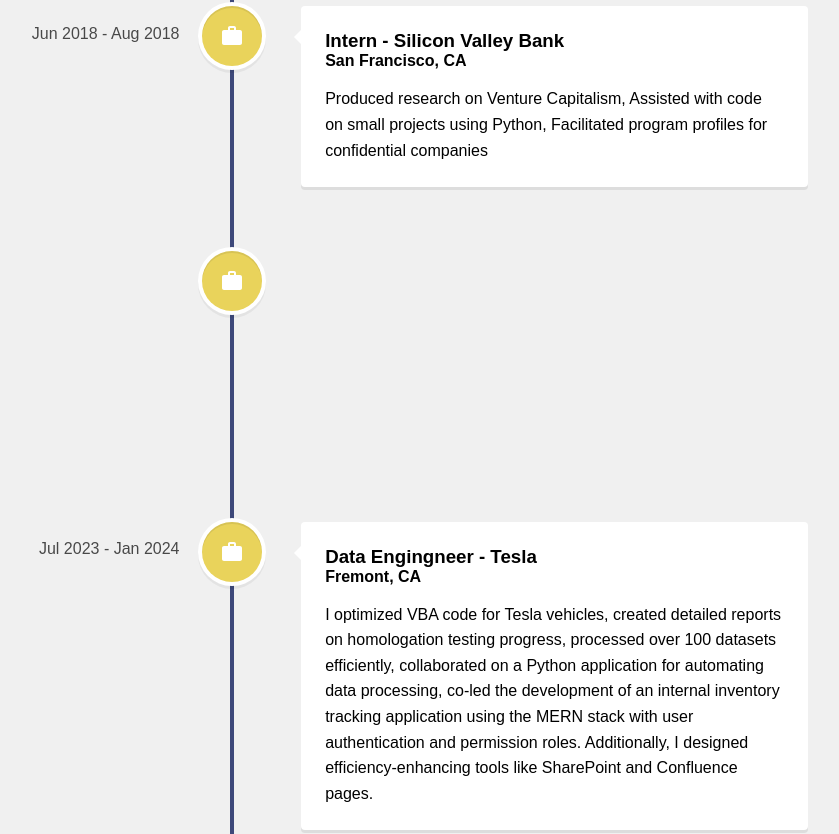
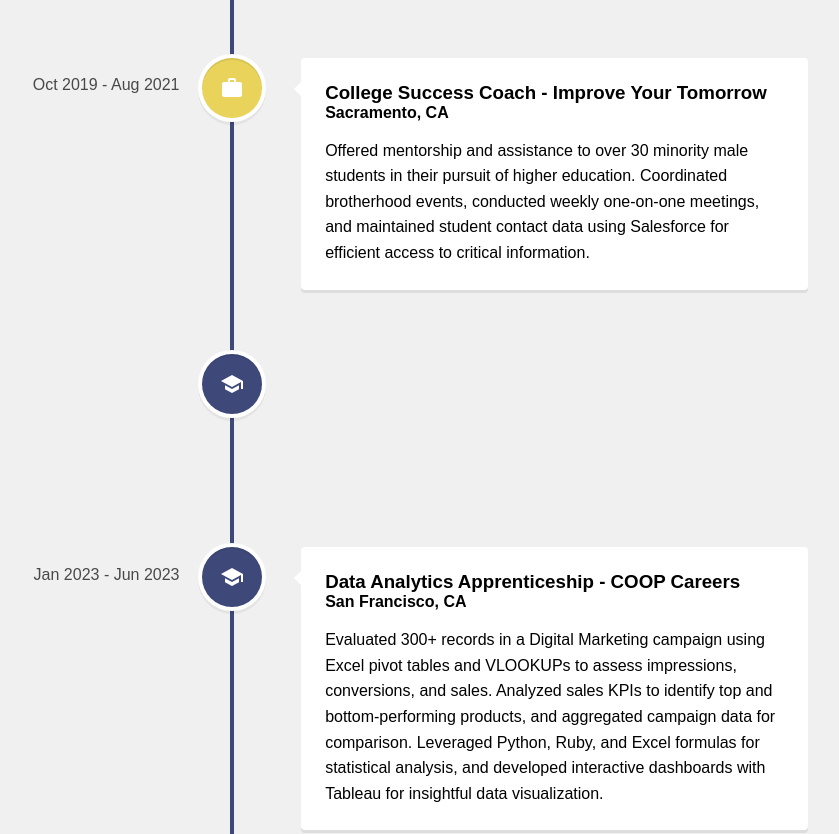
Before and after one commit to kylehazell/kylehazell.github.io, a React (Create React App) app: page /experience in a window 1280 px wide. Shown: the part 694-1528 px from the top of the page, without its empty margins (408-1247 px from the left). Built offline with nearby package versions, Linux system fonts and the light colour scheme.

Commit message:
Experience page 2024_update

```diff
--- a/package.json
+++ b/package.json
@@ -42,5 +42,8 @@
       "last 1 firefox version",
       "last 1 safari version"
     ]
+  },
+  "devDependencies": {
+    "gh-pages": "^6.1.1"
   }
 }
--- a/src/pages/Experience.js
+++ b/src/pages/Experience.js
@@ -22,20 +22,6 @@
               <p>High School Diploma</p>
             </VerticalTimelineElement>
             <VerticalTimelineElement
-                className="vertical-timeline-element--education"
-                date=" Aug 2017 - May 2022"
-                iconStyle={{background:"#3e497a",color:"#fff" }}
-                icon={<SchoolIcon/>}
-            >
-                <h3 className= "vertical-timeline-element-title"
-                > California State University, Sacramento
-                </h3>
-                <h4 className="vertical-timeline-element-subtitle">
-                  Bachelor's Degree
-                </h4>
-                <p>Computer Science</p>
-            </VerticalTimelineElement>
-            <VerticalTimelineElement
               className="vertical-timeline-element--work"
               date="July 2017 - Aug 2017"
               iconStyle={{background: "#e9d35b",color:"#fff" }}
@@ -49,9 +35,10 @@
               </h4>
               <p>
                 Facilitated programming fundamentals directly from Google engineers,
-                Designed and developed professional applications
+                Designed and developed professional applications.
               </p>
             </VerticalTimelineElement>
+
             <VerticalTimelineElement
               className="vertical-timeline-element--work"
               date="Jun 2018 - Aug 2018"
@@ -67,7 +54,7 @@
               <p>
                   Produced  research on Venture Capitalism,
                   Assisted with code on small projects using Python,
-                  Facilitated program profiles for confidential companies
+                  Facilitated program profiles for confidential companies.
               </p>
             </VerticalTimelineElement>
             <VerticalTimelineElement
@@ -83,9 +70,46 @@
                 Sacramento, CA
               </h4>
               <p>
-                Provided help and support for minority men attending college.
-                For example I provided mentorship, schedule brotherhood events,
-                organized weekly 1 on 1 meetings with up to 10 students a week.
+              Offered mentorship and assistance to over 30 minority male students in
+              their pursuit of higher education. Coordinated brotherhood events,
+              conducted weekly one-on-one meetings, and maintained student contact data
+              using Salesforce for efficient access to critical information.
+              </p>
+            </VerticalTimelineElement>
+            <VerticalTimelineElement
+                className="vertical-timeline-element--education"
+                date=" Aug 2017 - May 2022"
+                iconStyle={{background:"#3e497a",color:"#fff" }}
+                icon={<SchoolIcon/>}
+            >
+                <h3 className= "vertical-timeline-element-title"
+                > California State University, Sacramento
+                </h3>
+                <h4 className="vertical-timeline-element-subtitle">
+                  Bachelor's Degree
+                </h4>
+                <p>Computer Science and Minor:Mathematics</p>
+            </VerticalTimelineElement>
+            <VerticalTimelineElement
+              className="vertical-timeline-element--education"
+              date=" Jan 2023 - Jun 2023"
+              iconStyle={{background:"#3e497a",color:"#fff" }}
+              icon={<SchoolIcon/>}
+          >
+              <h3 className= "vertical-timeline-element-title"
+              > Data Analytics  Apprenticeship - COOP Careers
+              </h3>
+              <h4 className="vertical-timeline-element-subtitle">
+                San Francisco, CA
+              </h4>
+              <p>
+              Evaluated 300+ records in a Digital Marketing campaign using Excel
+              pivot tables and VLOOKUPs to assess impressions, conversions, and
+              sales. Analyzed sales KPIs to identify top and bottom-performing
+              products, and aggregated campaign data for comparison. Leveraged
+              Python, Ruby, and Excel formulas for statistical analysis, and
+              developed interactive dashboards with Tableau for insightful data
+              visualization.
               </p>
             </VerticalTimelineElement>
             <VerticalTimelineElement
```
Also changed, not shown: 1 other file (tests, documents, lock files or other folders).
